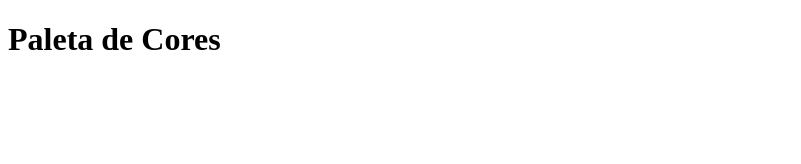
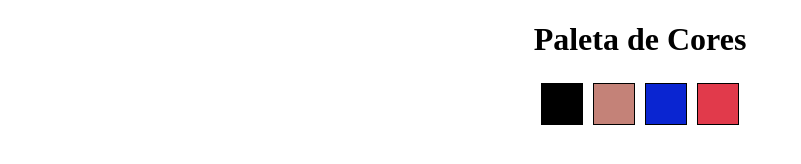
Before and after one commit to jenifermiranda/app-pixel-art, a website: page index.html in a window 1280 px wide. Shown: the whole page, without its empty margins (0-801 px from the left). Drawn offline with Linux system fonts and the light colour scheme.

Commit message:
requisitos 2 e 3

```diff
--- a/index.html
+++ b/index.html
@@ -9,6 +9,12 @@
 </head>
 <body>
     <h1 id="title">Paleta de Cores</h1>
+    <div id="color-palette">
+        <div class="color"></div>
+        <div class="color"></div>
+        <div class="color"></div>
+        <div class="color"></div>
+    </div>
 
 </body>
 <script src="script.js"></script>
--- a/script.js
+++ b/script.js
@@ -0,0 +1,18 @@
+window.onload = () => {
+
+    //paleta de cores
+    const rgbRandom = () => {
+        const red = Math.floor(Math.random() * (255 - 1));
+        const green = Math.floor(Math.random() * (255 - 1));
+        const blue = Math.floor(Math.random() * (255 - 1));
+        return `rgb(${red} ${green} ${blue})`;
+    }
+
+    const paletaElement = document.getElementById('color-palette').children;
+    for (let index = 1; index < paletaElement.length; index += 1) {
+        paletaElement[index].style.backgroundColor = rgbRandom();
+    }
+
+
+
+}
--- a/style.css
+++ b/style.css
@@ -0,0 +1,12 @@
+body {
+    text-align: center;
+}
+
+.color {
+    width: 40px;
+    height: 40px;
+    border: solid black 1px;
+    margin: 3px;
+    display: inline-flex;
+    background-color: black;
+}
```
